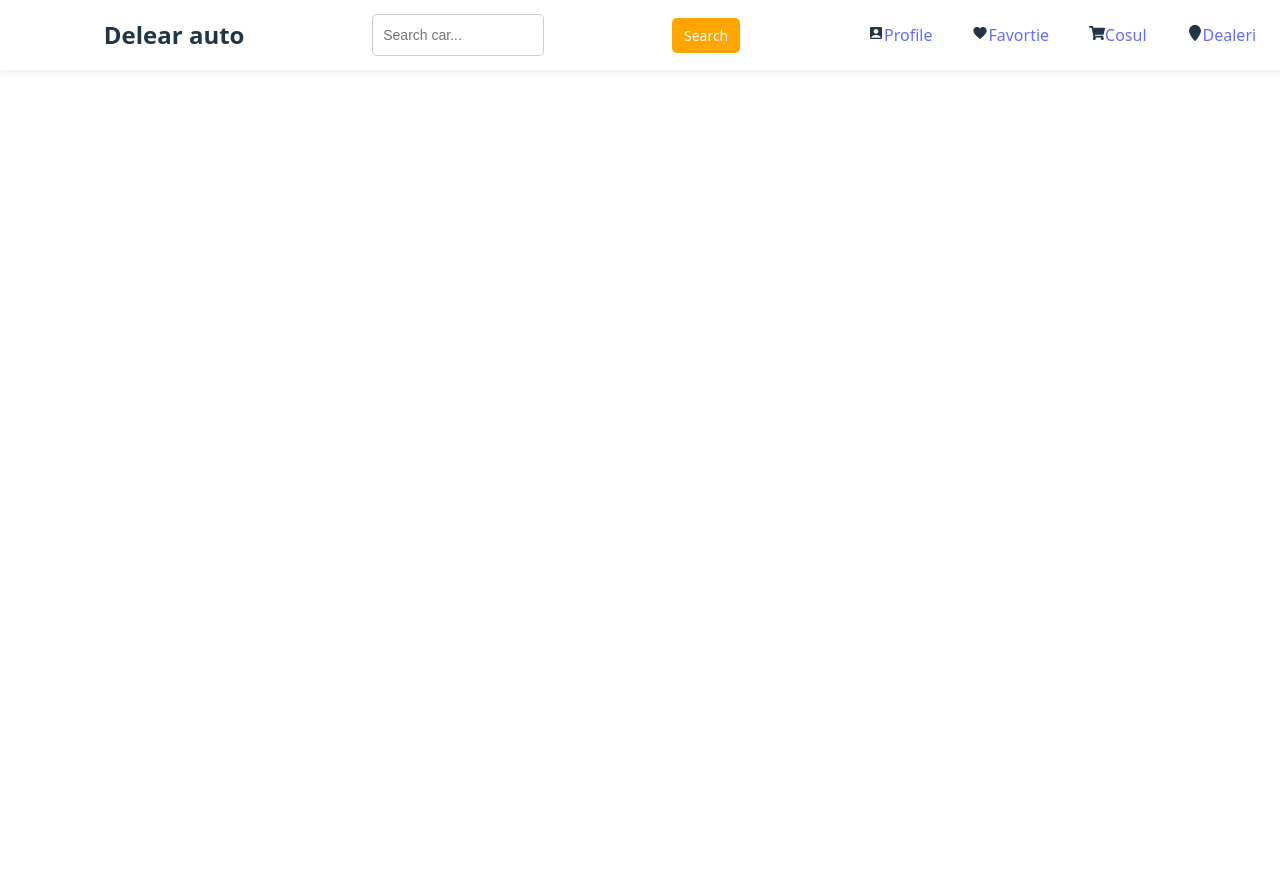
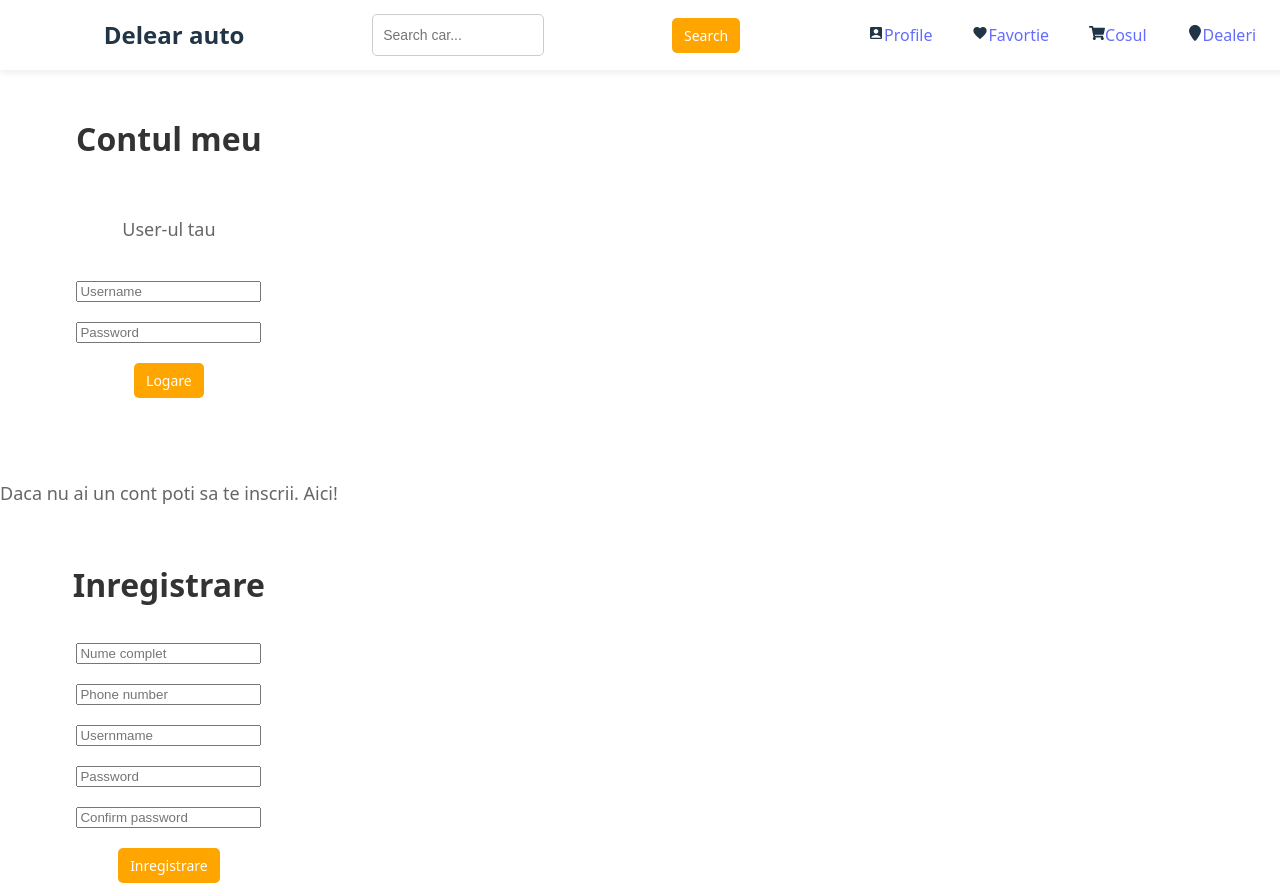
Before and after one commit to alex553478/delear-car, a React (Vite) app: page / in a window 1280 px wide. Before the commit the page ends 800 px from the top, so only its background shows below. Built offline with nearby package versions, Linux system fonts and the light colour scheme.

Commit message:
al patrulea commit

```diff
--- a/src/App.jsx
+++ b/src/App.jsx
@@ -2,12 +2,15 @@ import React from 'react'
 import './App.css'
 import {BrowserRouter as Router, Route, Routes} from 'react-router-dom'
 import Navbar from './assets/components/navbar.jsx'
+import Contulmeu  from './assets/components/Contulmeu.jsx'
 
 
 const App = () => {
   return (
     <Router>
       <Navbar />
+      <Contulmeu />
+
       <Routes>
 
       </Routes>
--- /dev/null
+++ b/src/assets/components/Contulmeu.jsx
@@ -0,0 +1,27 @@
+import React from 'react'
+import './contulmeu.css'
+
+const Contulmeu = () => {
+  return (
+    <div>
+        <div className="contulmeu">
+            <h1>Contul meu</h1>
+            <p>User-ul tau</p>
+            <input type="text" placeholder="Username" />
+            <input type="password" placeholder="Password" />
+            <button>Logare</button>
+            <br></br>
+            <p>Daca nu ai un cont poti sa te inscrii. Aici!</p>
+            <h1>Inregistrare</h1>
+            <input type="text" placeholder="Nume complet" />
+            <input type="number" placeholder="Phone number" />
+            <input type="text" placeholder="Usernmame" />
+            <input type="password" placeholder="Password" />
+            <input type="password" placeholder="Confirm password" />
+            <button>Inregistrare</button>
+        </div>
+    </div>
+  )
+}
+
+export default Contulmeu
--- /dev/null
+++ b/src/assets/components/contulmeu.css
@@ -0,0 +1,36 @@
+body{
+    margin: 0;
+    padding: 0;
+    box-sizing: border-box;
+}
+.contulmeu {
+    margin-top: 100px;
+    display: flex;
+    flex-direction: column;
+    align-items: center;
+    gap: 20px;
+
+}
+.contulmeu h1 {
+    font-size: 32px;
+    color: #333;
+
+}
+.contulmeu p {
+    font-size: 18px;
+    color: #666;
+}
+.contulmeu button{
+    background-color: orange;
+    color: white;
+    border: none;
+    padding: 8px 12px;
+    border-radius: 5px;
+    cursor: pointer;
+    font-size: 14px;
+
+}
+.contulmeu button:hover{
+    background-color: darkorange;
+    color: black;
+}
```
